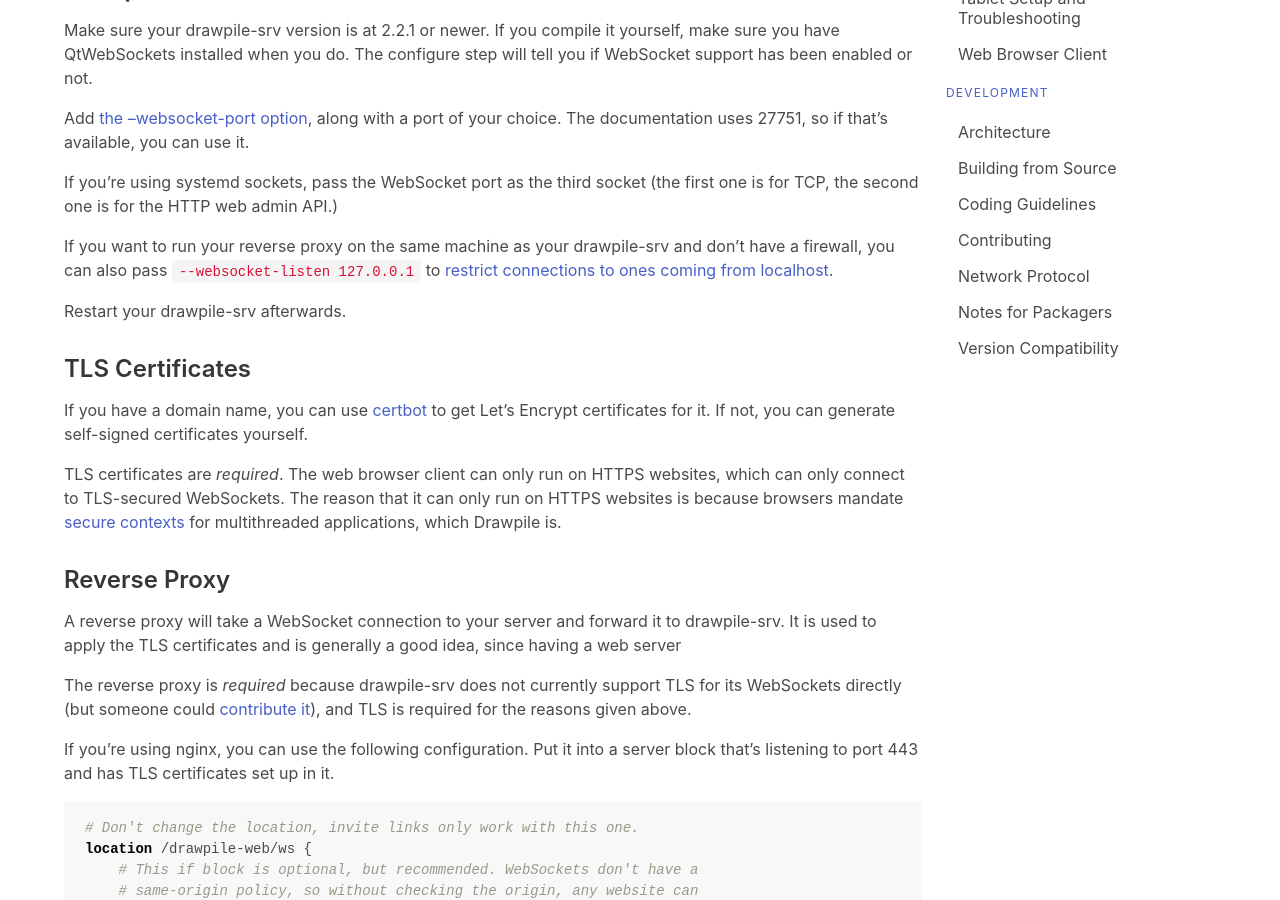
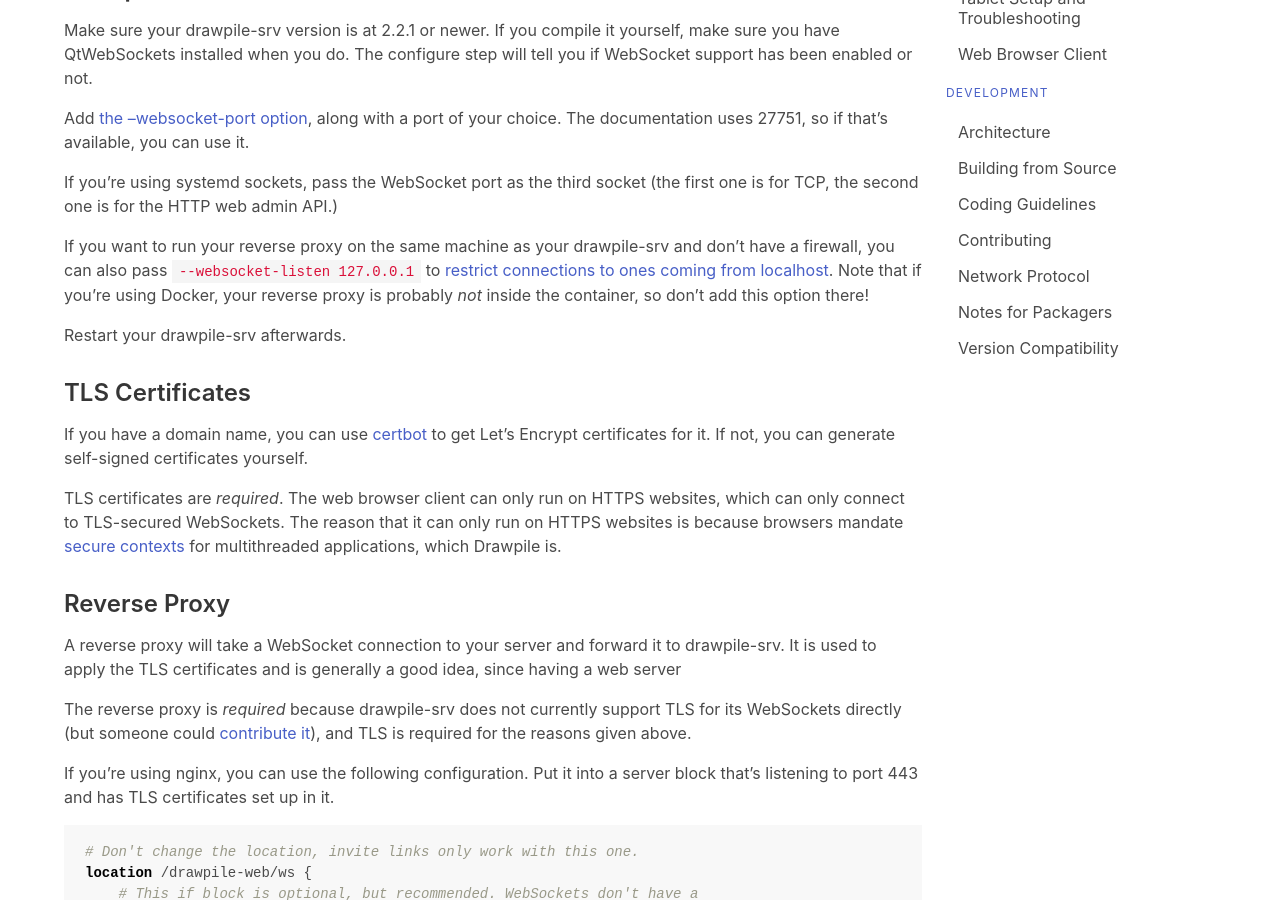
Before and after one commit to drawpile/drawpile.github.io, a Jekyll site: the page built from help/server/websocket.markdown, in a window 1280 px wide and 900 px high, scrolled down 998 px. Built offline with Jekyll 4.4.1, drawn with Linux system fonts in a browser that asks for light colours.

Commit message:
Add a note about --websocket-listen inside Docker
Because it won't work if you set it to localhost, since the reverse
proxy is likely outside of the container.

```diff
--- a/help/server/websocket.markdown
+++ b/help/server/websocket.markdown
@@ -36,7 +36,7 @@
 
 If you're using systemd sockets, pass the WebSocket port as the third socket (the first one is for TCP, the second one is for the HTTP web admin API.)
 
-If you want to run your reverse proxy on the same machine as your drawpile-srv and don't have a firewall, you can also pass `--websocket-listen 127.0.0.1` to [restrict connections to ones coming from localhost](serverconfig#websocket-listen-address).
+If you want to run your reverse proxy on the same machine as your drawpile-srv and don't have a firewall, you can also pass `--websocket-listen 127.0.0.1` to [restrict connections to ones coming from localhost](serverconfig#websocket-listen-address). Note that if you're using Docker, your reverse proxy is probably *not* inside the container, so don't add this option there!
 
 Restart your drawpile-srv afterwards.
 
```
